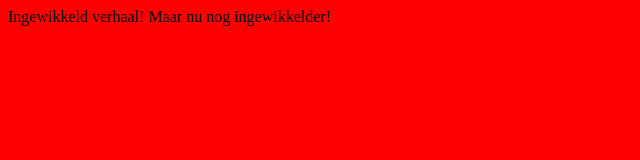
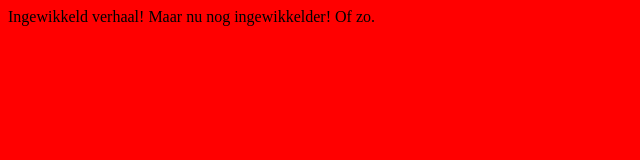
Before and after one commit to gitpeut/novi-git-commit, a plain HTML site: page index.html in a window 1280 px wide. Shown: the full height of the page, 0-640 px from the left. Drawn offline with Linux system fonts and the light colour scheme.

Commit message:
langere tekst

```diff
--- a/index.html
+++ b/index.html
@@ -8,5 +8,6 @@
 <body>
 Ingewikkeld verhaal!
 Maar nu nog ingewikkelder!
+Of zo.
 </body>
 </html>
```
